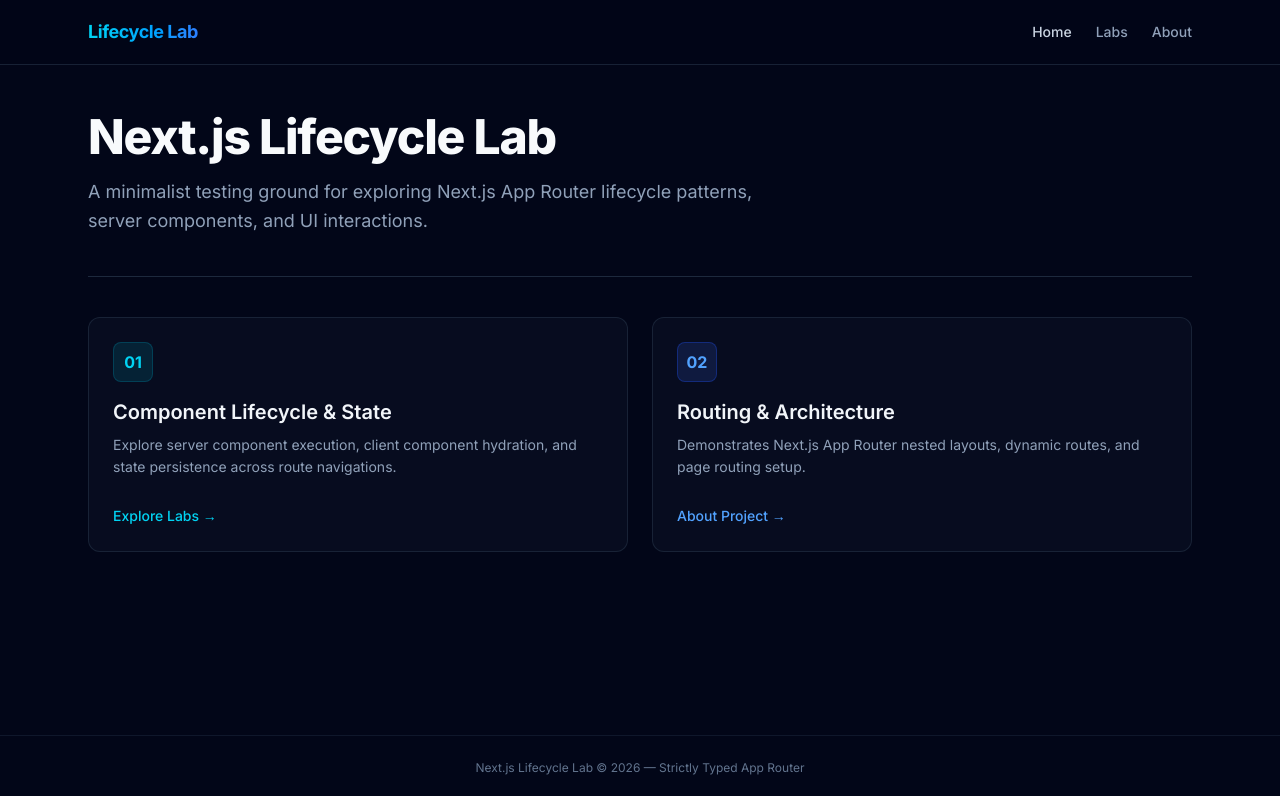
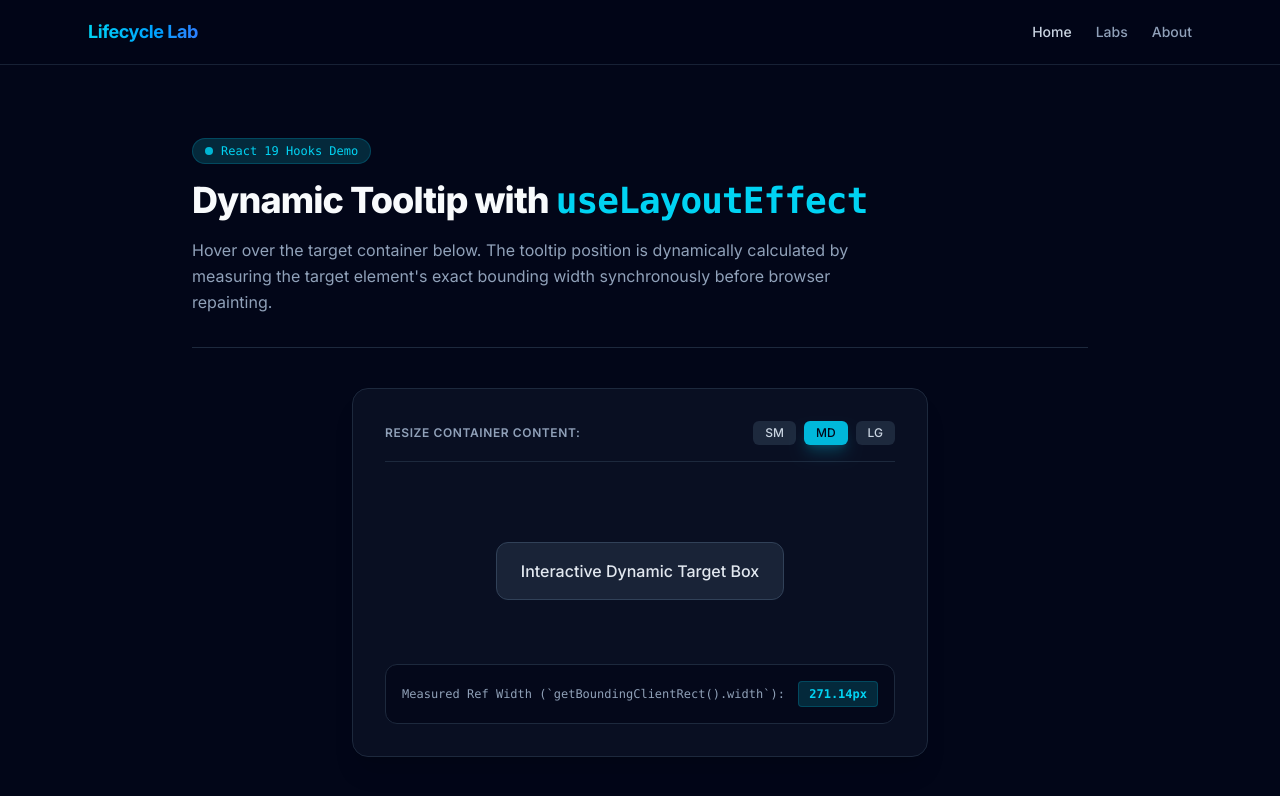
Before and after one commit to ProgrammerZain/nextjs-ui-patterns, a Next.js app: page / in a window 1280 px wide. Shown: the top 796 px of the page. Built offline with nearby package versions, Linux system fonts and the light colour scheme.

Commit message:
feat: calculate element position before browser paint

```diff
--- a/app/page.tsx
+++ b/app/page.tsx
@@ -1,53 +1,40 @@
-import Link from "next/link";
+import { HoverBox } from "@/components/HoverBox";
 
 export default function Home(): React.JSX.Element {
   return (
-    <div className="space-y-10">
-      <section className="space-y-4 border-b border-slate-800 pb-10">
-        <h1 className="text-4xl sm:text-5xl font-extrabold tracking-tight text-slate-50">
-          Next.js Lifecycle Lab
+    <div className="max-w-4xl mx-auto space-y-10 py-6">
+      {/* Header section */}
+      <section className="space-y-4 border-b border-slate-800 pb-8 text-center sm:text-left">
+        <div className="inline-flex items-center gap-2 px-3 py-1 rounded-full bg-cyan-950/80 border border-cyan-800/60 text-cyan-400 text-xs font-mono font-medium">
+          <span className="w-2 h-2 rounded-full bg-cyan-400 animate-pulse" />
+          <span>React 19 Hooks Demo</span>
+        </div>
+        <h1 className="text-3xl sm:text-4xl font-extrabold tracking-tight text-slate-50">
+          Dynamic Tooltip with <code className="text-cyan-400 font-mono">useLayoutEffect</code>
         </h1>
-        <p className="text-lg text-slate-400 max-w-2xl leading-relaxed">
-          A minimalist testing ground for exploring Next.js App Router lifecycle patterns, server components, and UI interactions.
+        <p className="text-slate-400 text-base max-w-2xl leading-relaxed">
+          Hover over the target container below. The tooltip position is dynamically calculated by measuring the target element&apos;s exact bounding width synchronously before browser repainting.
         </p>
       </section>
 
-      <section className="grid grid-cols-1 md:grid-cols-2 gap-6">
-        <div className="p-6 rounded-xl border border-slate-800/80 bg-slate-900/40 hover:border-cyan-500/50 transition-colors group">
-          <div className="w-10 h-10 rounded-lg bg-cyan-950/60 border border-cyan-800/50 flex items-center justify-center text-cyan-400 font-bold mb-4 group-hover:scale-105 transition-transform">
-            01
-          </div>
-          <h2 className="text-xl font-semibold text-slate-100 mb-2">
-            Component Lifecycle & State
-          </h2>
-          <p className="text-slate-400 text-sm mb-6 leading-relaxed">
-            Explore server component execution, client component hydration, and state persistence across route navigations.
-          </p>
-          <Link
-            href="/labs"
-            className="inline-flex items-center gap-2 text-sm font-medium text-cyan-400 hover:text-cyan-300 transition-colors"
-          >
-            Explore Labs &rarr;
-          </Link>
-        </div>
+      {/* Main Interactive Demo */}
+      <section className="space-y-6">
+        <HoverBox />
+      </section>
 
-        <div className="p-6 rounded-xl border border-slate-800/80 bg-slate-900/40 hover:border-blue-500/50 transition-colors group">
-          <div className="w-10 h-10 rounded-lg bg-blue-950/60 border border-blue-800/50 flex items-center justify-center text-blue-400 font-bold mb-4 group-hover:scale-105 transition-transform">
-            02
-          </div>
-          <h2 className="text-xl font-semibold text-slate-100 mb-2">
-            Routing & Architecture
-          </h2>
-          <p className="text-slate-400 text-sm mb-6 leading-relaxed">
-            Demonstrates Next.js App Router nested layouts, dynamic routes, and page routing setup.
-          </p>
-          <Link
-            href="/about"
-            className="inline-flex items-center gap-2 text-sm font-medium text-blue-400 hover:text-blue-300 transition-colors"
-          >
-            About Project &rarr;
-          </Link>
-        </div>
+      {/* Concept Breakdown Card */}
+      <section className="p-6 rounded-2xl bg-slate-900/40 border border-slate-800 space-y-4">
+        <h2 className="text-lg font-bold text-slate-100 flex items-center gap-2">
+          <span className="text-cyan-400">#</span> How <code className="text-cyan-400 font-mono text-base">useLayoutEffect</code> Works Here
+        </h2>
+        <ul className="space-y-3 text-sm text-slate-300 leading-relaxed list-disc list-inside">
+          <li>
+            <strong className="text-slate-100">Synchronous Execution:</strong> Unlike <code className="text-cyan-300 font-mono">useEffect</code> (which runs asynchronously after the browser paints), <code className="text-cyan-300 font-mono">useLayoutEffect</code> fires synchronously right after DOM mutations but <em>before</em> the browser renders pixels on screen.
+          </li>
+          <li>
+            <strong className="text-slate-100">Flicker-Free Layout Calculations:</strong> Measuring <code className="text-cyan-300 font-mono">ref.current.getBoundingClientRect().width</code> inside <code className="text-cyan-300 font-mono">useLayoutEffect</code> guarantees the tooltip position is set before the frame is drawn, preventing visual repositioning glitches.
+          </li>
+        </ul>
       </section>
     </div>
   );
--- /dev/null
+++ b/components/HoverBox.tsx
@@ -0,0 +1,125 @@
+"use client";
+
+import { useState, useRef, useLayoutEffect, ReactNode } from "react";
+
+interface HoverBoxProps {
+  children?: ReactNode;
+  title?: string;
+}
+
+export function HoverBox({
+  children,
+  title = "Hoverable Element",
+}: HoverBoxProps): React.JSX.Element {
+  const targetRef = useRef<HTMLDivElement>(null);
+  const [targetWidth, setTargetWidth] = useState<number | null>(null);
+  const [isHovered, setIsHovered] = useState<boolean>(false);
+  const [contentSize, setContentSize] = useState<"sm" | "md" | "lg">("md");
+
+  // useLayoutEffect runs synchronously after DOM mutations but BEFORE the browser paints.
+  // This guarantees the tooltip position is calculated without any visible layout flicker (FOUC).
+  useLayoutEffect(() => {
+    if (targetRef.current) {
+      const width = targetRef.current.getBoundingClientRect().width;
+      setTargetWidth(width);
+    }
+  }, [contentSize, children]);
+
+  // Recalculate on window resize for responsiveness
+  useLayoutEffect(() => {
+    const handleResize = () => {
+      if (targetRef.current) {
+        setTargetWidth(targetRef.current.getBoundingClientRect().width);
+      }
+    };
+
+    window.addEventListener("resize", handleResize);
+    return () => window.removeEventListener("resize", handleResize);
+  }, []);
+
+  // Text content based on selected size option
+  const contentText = {
+    sm: "Short Label",
+    md: "Interactive Dynamic Target Box",
+    lg: "Extended Extra Wide Dynamic Container with Dynamic Content",
+  }[contentSize];
+
+  return (
+    <div className="flex flex-col items-center justify-center p-8 bg-slate-900/60 border border-slate-800 rounded-2xl shadow-xl max-w-xl mx-auto backdrop-blur-md">
+      {/* Interactive Controls */}
+      <div className="w-full flex items-center justify-between mb-8 pb-4 border-b border-slate-800">
+        <span className="text-xs font-semibold text-slate-400 uppercase tracking-wider">
+          Resize Container Content:
+        </span>
+        <div className="flex gap-2">
+          {(["sm", "md", "lg"] as const).map((size) => (
+            <button
+              key={size}
+              onClick={() => setContentSize(size)}
+              className={`px-3 py-1 rounded-md text-xs font-medium transition-all ${
+                contentSize === size
+                  ? "bg-cyan-500 text-slate-950 font-bold shadow-lg shadow-cyan-500/25"
+                  : "bg-slate-800 text-slate-300 hover:bg-slate-700"
+              }`}
+            >
+              {size.toUpperCase()}
+            </button>
+          ))}
+        </div>
+      </div>
+
+      {/* Target Container Wrapper with Relative Positioning for Tooltip */}
+      <div className="relative inline-block my-12">
+        {/* Dynamic Centered Tooltip */}
+        {targetWidth !== null && (
+          <div
+            style={{
+              left: `${targetWidth / 2}px`,
+            }}
+            className={`absolute -top-14 -translate-x-1/2 transition-opacity duration-200 pointer-events-none z-20 whitespace-nowrap ${
+              isHovered ? "opacity-100 scale-100" : "opacity-0 scale-95"
+            }`}
+          >
+            <div className="relative bg-cyan-950 border border-cyan-500/50 text-cyan-200 text-xs font-mono font-medium px-3 py-1.5 rounded-lg shadow-xl shadow-cyan-950/80 flex items-center gap-2">
+              <span className="w-2 h-2 rounded-full bg-cyan-400 animate-pulse" />
+              <span>
+                Center Offset: <strong>{(targetWidth / 2).toFixed(1)}px</strong>
+              </span>
+              <span className="text-slate-400">|</span>
+              <span>
+                Width: <strong>{targetWidth.toFixed(1)}px</strong>
+              </span>
+            </div>
+            {/* Tooltip Arrow */}
+            <div
+              style={{ left: "50%" }}
+              className="absolute left-1/2 -bottom-1 -translate-x-1/2 w-2 h-2 bg-cyan-950 border-r border-b border-cyan-500/50 rotate-45"
+            />
+          </div>
+        )}
+
+        {/* Target Div measured by useRef & useLayoutEffect */}
+        <div
+          ref={targetRef}
+          onMouseEnter={() => setIsHovered(true)}
+          onMouseLeave={() => setIsHovered(false)}
+          className={`px-6 py-4 rounded-xl border transition-all duration-300 cursor-pointer select-none text-center font-medium ${
+            isHovered
+              ? "bg-gradient-to-r from-cyan-950 via-slate-900 to-cyan-950 border-cyan-400 shadow-lg shadow-cyan-500/20 text-cyan-100 scale-[1.02]"
+              : "bg-slate-800/80 border-slate-700 text-slate-200 hover:border-slate-600"
+          }`}
+        >
+          {children || contentText}
+        </div>
+      </div>
+
+      {/* Info Badge displaying measured width */}
+      <div className="w-full mt-4 p-4 rounded-xl bg-slate-950/70 border border-slate-800 flex items-center justify-between text-xs font-mono">
+        <span className="text-slate-400">Measured Ref Width (`getBoundingClientRect().width`):</span>
+        <span className="text-cyan-400 font-bold bg-cyan-950/80 px-2.5 py-1 rounded border border-cyan-800/60">
+          {targetWidth !== null ? `${targetWidth.toFixed(2)}px` : "Measuring..."}
+        </span>
+      </div>
+    </div>
+  );
+}
```
